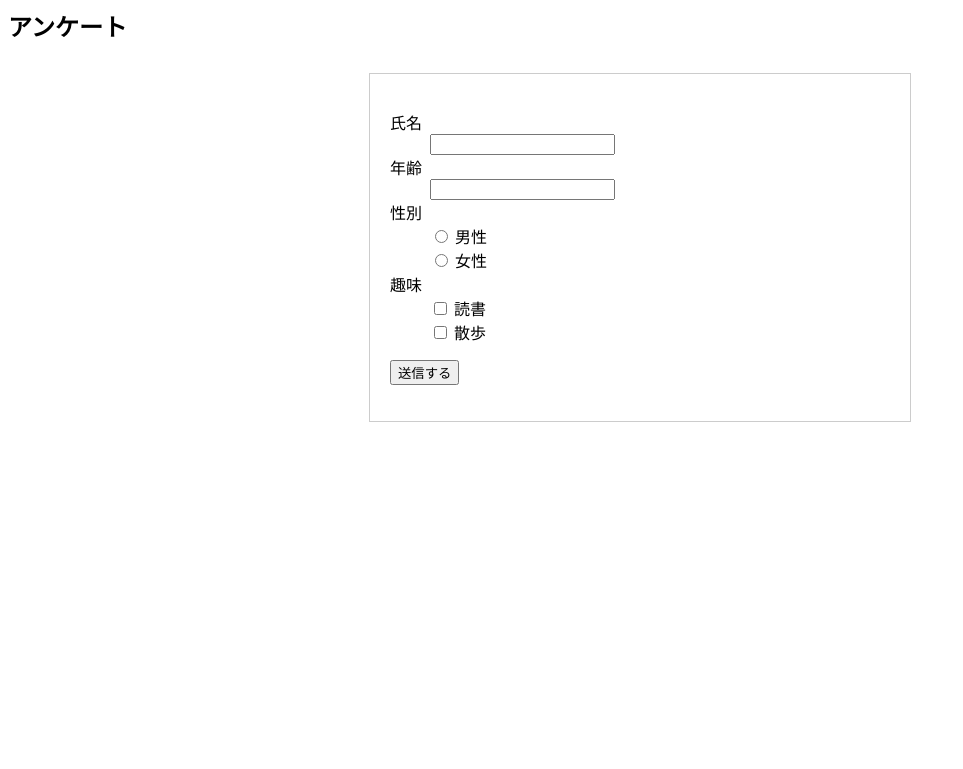
After one commit to 38-TomomiHayashi/kadai, a PHP site: page /input_enq.php in a window 1280 px wide. The commit adds this page. Shown: the top 769 px of the page, without its empty margins (0-963 px from the left). Run offline with PHP 8.4, Linux system fonts and the light colour scheme.

Commit message:
最低限の機能を実装

```diff
--- /dev/null
+++ b/5/data/data.txt
@@ -0,0 +1,5 @@
+名前,年齢,性別,趣味
+hayashi,30,女性,読書/散歩
+yashi,29,女性,散歩
+kan,1,男性,読書
+ともみ,30,女性,読書/散歩
--- /dev/null
+++ b/5/input_enq.php
@@ -0,0 +1,61 @@
+<html>
+<head>
+<meta charset="utf-8">
+<title>アンケート</title>
+<style>
+	#ancate {
+		width: 500px;
+		height: auto;
+		margin: 30px auto;
+		border: solid 1px #cccccc;
+		padding: 20px;
+	}
+</style>
+</head>
+<body>
+<h2>アンケート</h2>
+<div id="ancate">
+<form action="comfirm_enq.php" method="post">
+	<dl id="entry-form">
+		<dt><label for="name">氏名</label></dt>
+		<dd><input type="text" name="name" id="name"></dd>
+
+		<dt><label for="age">年齢</label></dt>
+		<dd><input type="number" name="age" id="age"></dd>
+
+		<dt><label>性別</label></dt>
+		<dd>
+			<div id="sex">
+				<input type="radio" name="sex" value="男性" id="male">
+				<label for="male">男性</label><br>
+				<input type="radio" name="sex" value="女性" id="female">
+				<label for="female">女性</label><br>
+			</div>
+		</dd>
+
+		<dt><label>趣味</label></dt>
+		<dd>
+			<div id="hobby">
+				<input type="checkbox" name="hobby[]" value="読書" id="book">
+				<label for="book">読書</label><br>
+				<input type="checkbox" name="hobby[]" value="散歩" id="walking">
+				<label for="walking">散歩</label><br>
+			</div>
+		</dd>
+	</dl>
+	<input type="submit" name="submit" value="送信する">
+</form>
+</div>
+
+</body>
+</html>
+
+<?php
+if (isset($_POST["submit"])) {
+    if (empty($_POST["name"]) || empty($_POST["age"])
+				|| empty($_POST["sex"]) || empty($_POST["hobby"])) {
+      window.ale("未入力の項目があります。");
+      exit();
+    }
+}
+?>
```
Also changed, not shown: 5/comfirm_enq.php (added, +42 -0 lines), 5/index.php (+16 -31 lines), 5/input_finish.php (added, +30 -0 lines), 5/show_enq.php (added, +32 -0 lines).
